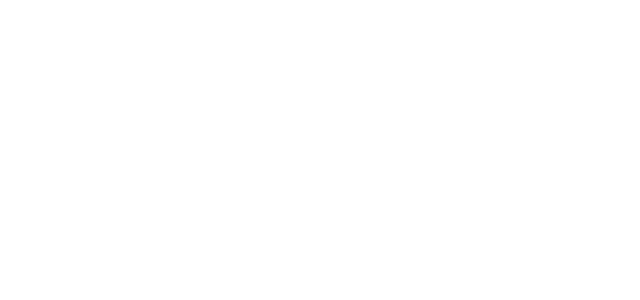
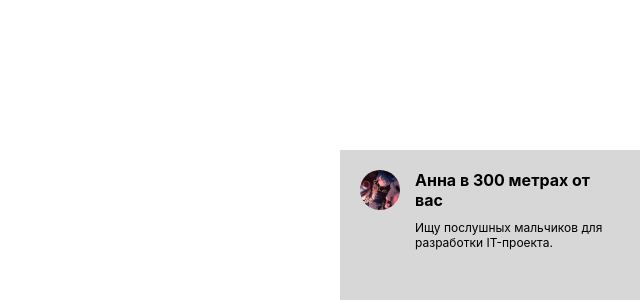
Before and after one commit to SmokingElk/Constance, a React (Create React App) app in the folder client/: page / in a window 1280 px wide. Shown: the part 500-800 px from the top of the page, without its empty margins (640-1280 px from the left). Built offline with nearby package versions, Linux system fonts and the light colour scheme.

Commit message:
add advertisment component

```diff
--- /dev/null
+++ b/client/src/components/Advertisement/Advertisement.jsx
@@ -0,0 +1,18 @@
+import classes from './Advertisement.module.css';
+import avatar from '../../assets/imgs/teamlid_avatar.jpg';
+
+const Advertisement = props => {
+    return (
+        <div className={classes.body}>
+            <div className={classes.layout}>
+                <img src={avatar} className={classes.avatar} />
+                <div className={classes.textBlock}>
+                    <div className={classes.title}>Анна в 300 метрах от вас</div>
+                    <div className={classes.description}>Ищу послушных мальчиков для разработки IT-проекта.</div>
+                </div>
+            </div>
+        </div>
+    );
+}
+
+export default Advertisement;
--- /dev/null
+++ b/client/src/components/Advertisement/Advertisement.module.css
@@ -0,0 +1,46 @@
+.body {
+    position: fixed;
+    bottom: 0;
+    right: 0;
+    width: 300px;
+    height: 150px;
+
+    background-color: #D7D7D7;
+    box-sizing: border-box;
+    padding: 20px;
+
+    /* transform: translate(300px, 0); */
+
+    transition: transform 0.3s ease-out;
+}
+
+.body.open {
+    transform: translate(0px, 0);
+}
+
+.layout {
+    display: grid;
+    grid-template-columns: 40px 1fr;
+    gap: 15px;
+}
+
+.avatar {
+    width: 40px;
+    height: 40px;
+    border-radius: 50%;
+}
+
+.textBlock {
+    text-align: left;
+}
+
+.title {
+    font-weight: bold;
+    font-size: 16px;
+
+    margin-bottom: 10px;
+}
+
+.description {
+    font-size: 12px;
+}
--- /dev/null
+++ b/client/src/components/Advertisement/AdvertisementContainer.jsx
@@ -0,0 +1,23 @@
+import React from "react";
+import Advertisement from "./Advertisement";
+import { connect } from "react-redux";
+
+class AdvertisementContainer extends React.Component {
+    componentDidMount () {
+
+    }
+
+    render () {
+        return <Advertisement />
+    }
+}
+
+const mapStateToProps = state => ({
+
+});
+
+const mapDispatchToProps = {
+
+};
+
+export default connect(mapStateToProps, mapDispatchToProps)(AdvertisementContainer);
--- a/client/src/components/App/App.css
+++ /dev/null
@@ -1,3 +0,0 @@
-.app {
-  text-align: center;
-}
--- a/client/src/components/App/App.jsx
+++ b/client/src/components/App/App.jsx
@@ -1,9 +1,11 @@
-import classes from './App.css';
+import Advertisement from '../Advertisement/Advertisement';
+import AdvertisementContainer from '../Advertisement/AdvertisementContainer';
+import classes from './App.module.css';
 
 const App = props => {
 	return (
 		<div className={classes.app}>
-
+			<AdvertisementContainer />
 		</div>
 	);
 }
--- /dev/null
+++ b/client/src/components/App/App.module.css
@@ -0,0 +1,6 @@
+.app {
+	text-align: center;
+	position: relative;
+	width: 100%;
+	height: 100%;
+}
--- a/client/src/index.js
+++ b/client/src/index.js
@@ -1,7 +1,7 @@
 import React from 'react';
 import ReactDOM from 'react-dom/client';
 import './index.css';
-import App from './components/App/App'
+import App from './components/App/App.jsx'
 import reportWebVitals from './reportWebVitals';
 import { BrowserRouter } from 'react-router-dom';
 import store from './redux/store';
```
Also changed, not shown: client/src/assets/imgs/teamlid_avatar.jpg (added).
